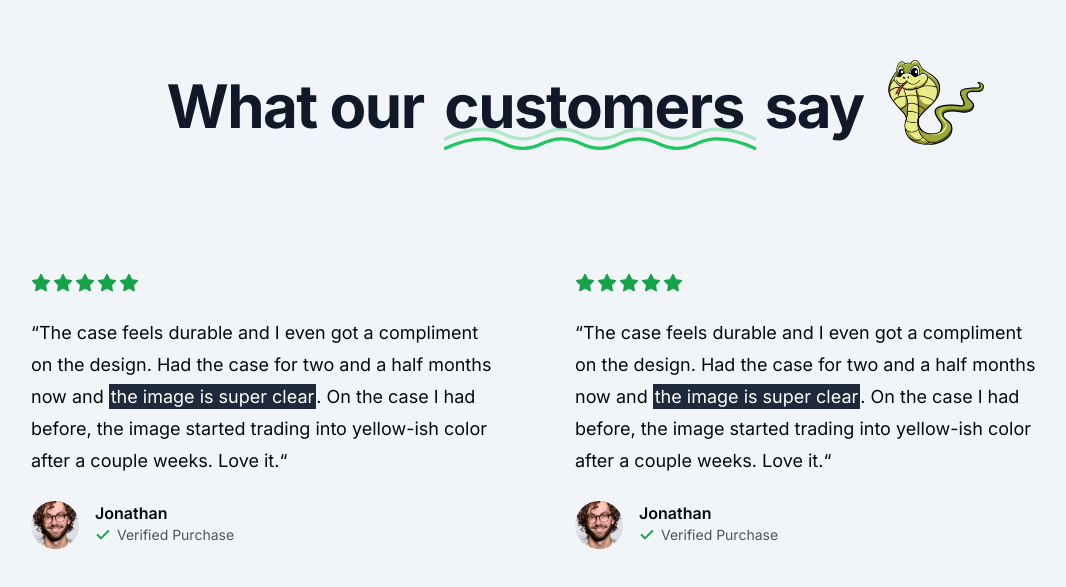
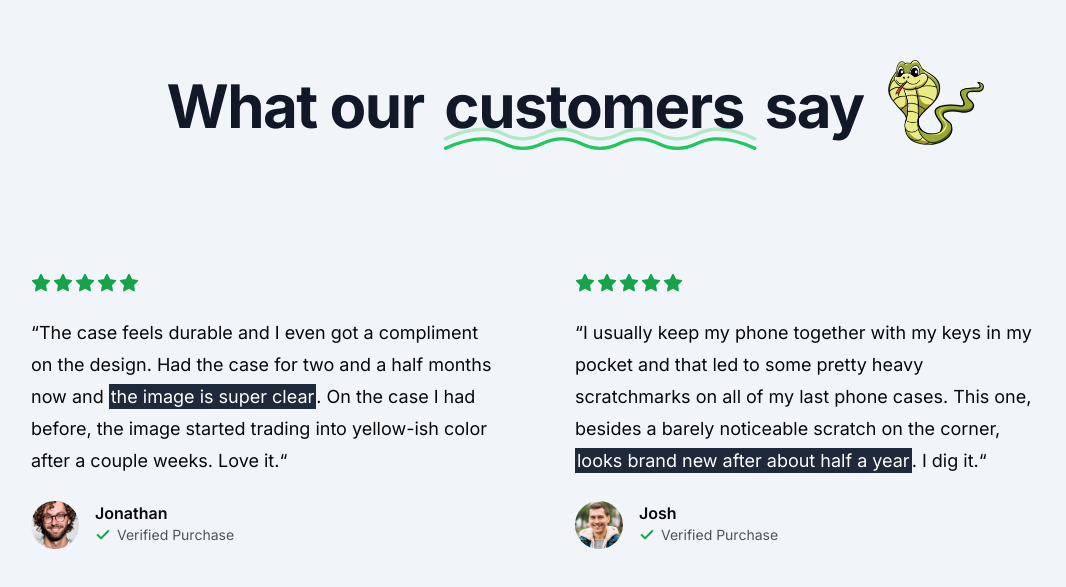
Before and after one commit to akowalska622/casecobra, a Next.js app: page / in a window 1280 px wide. Shown: the part 1031-1618 px from the top of the page, without its empty margins (65-1131 px from the left). Built offline with nearby package versions, Linux system fonts and the light colour scheme; no server answers.

Commit message:
add second testimonial

```diff
--- a/src/app/page.tsx
+++ b/src/app/page.tsx
@@ -118,41 +118,23 @@ export default function Home() {
                 yellow-ish color after a couple weeks. Love it.&ldquo;
               </p>
             </UserTestimonial>
-            <div className='flex flex-auto flex-col gap-4 lg:pr-8 xl:pr-20'>
-              <div className='flex gap-0.5 mb-2'>
-                {Array.from({ length: 5 }).map((_, index) => (
-                  <Star
-                    key={index}
-                    className='h-5 w-5 text-green-600 fill-green-600'
-                  />
-                ))}
-              </div>
-              <div className='text-lg leading-8'>
-                <p>
-                  &ldquo;The case feels durable and I even got a compliment on
-                  the design. Had the case for two and a half months now and{' '}
-                  <span className='p-0.5 bg-slate-800 text-white'>
-                    the image is super clear
-                  </span>
-                  . On the case I had before, the image started trading into
-                  yellow-ish color after a couple weeks. Love it.&ldquo;
-                </p>
-              </div>
-              <div className='flex gap-4 mt-2'>
-                <img
-                  className='rounded-full h-12 w-12 object-cover'
-                  src='/users/user-1.png'
-                  alt='user image'
-                />
-                <div className='flex flex-col'>
-                  <p className='font-semibold'>Jonathan</p>
-                  <div className='flex gap-1.5 items-center text-zinc-600'>
-                    <Check className='h-4 w-4 stroke-[3px] text-green-600' />
-                    <p className='text-sm'>Verified Purchase</p>
-                  </div>
-                </div>
-              </div>
-            </div>
+            <UserTestimonial
+              stars={5}
+              imgSrc='/users/user-4.jpg'
+              name='Josh'
+              verifiedPurchase
+            >
+              <p>
+                &ldquo;I usually keep my phone together with my keys in my
+                pocket and that led to some pretty heavy scratchmarks on all of
+                my last phone cases. This one, besides a barely noticeable
+                scratch on the corner,{' '}
+                <span className='p-0.5 bg-slate-800 text-white'>
+                  looks brand new after about half a year
+                </span>
+                . I dig it.&ldquo;
+              </p>
+            </UserTestimonial>
           </div>
         </MaxWidthWrapper>
       </section>
```
